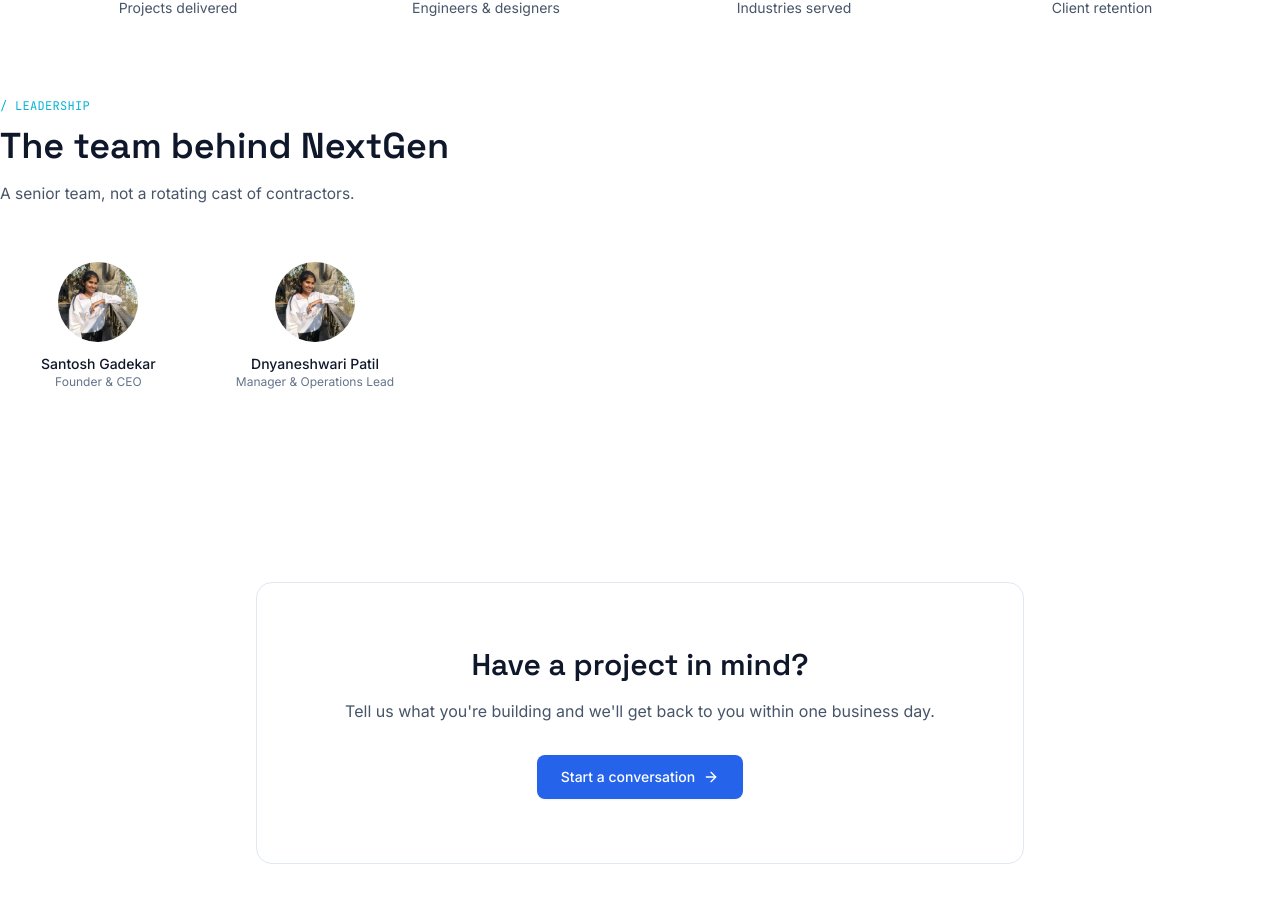
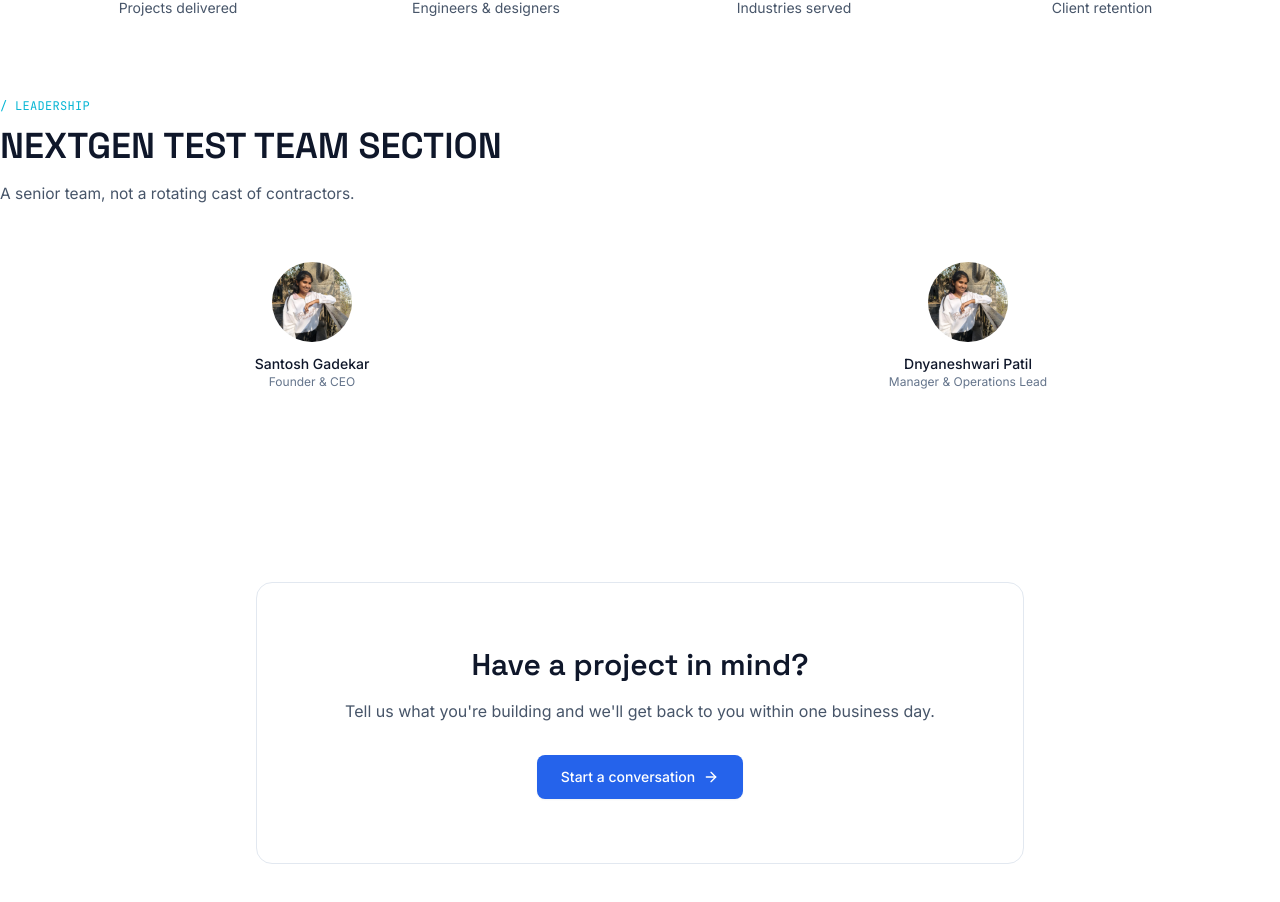
Before and after one commit to santoshgadekar324/nextgen-technologies, a React (Vite) app: page /about in a window 1280 px wide. Shown: the part 1459-2361 px from the top of the page. Built offline with nearby package versions, Linux system fonts and the light colour scheme.

Commit message:
Update About.tsx

```diff
--- a/src/pages/About.tsx
+++ b/src/pages/About.tsx
@@ -68,8 +68,8 @@
           ))}
         </div>
 
-        <SectionHeading eyebrow="leadership" title="The team behind NextGen" description="A senior team, not a rotating cast of contractors." />
-        <div className="grid grid-cols-2 sm:grid-cols-3 lg:grid-cols-6 gap-5">
+        <SectionHeading eyebrow="leadership" title="NEXTGEN TEST TEAM SECTION" description="A senior team, not a rotating cast of contractors." />
+        <div className="grid grid-cols-1 sm:grid-cols-2 gap-8">
           {team.map((m, i) => (
             <Reveal key={m.name} delay={i * 0.04} className="text-center">
 <img
```
